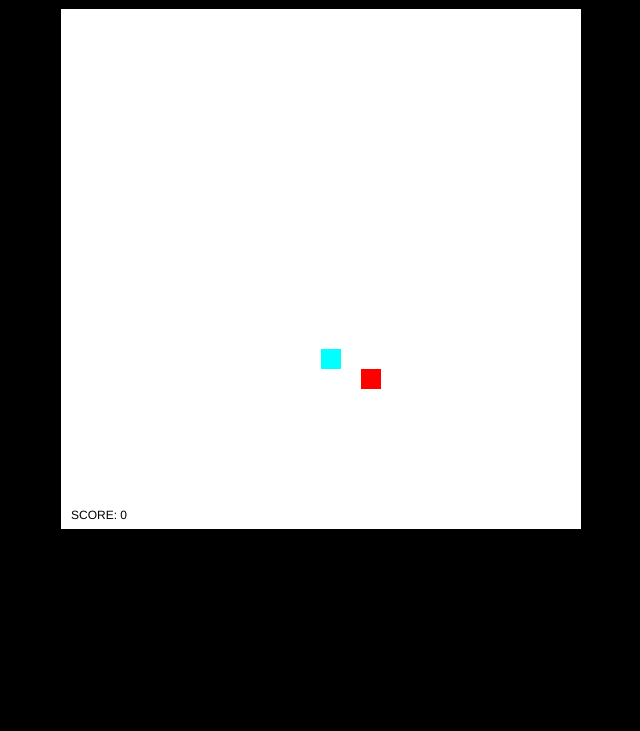
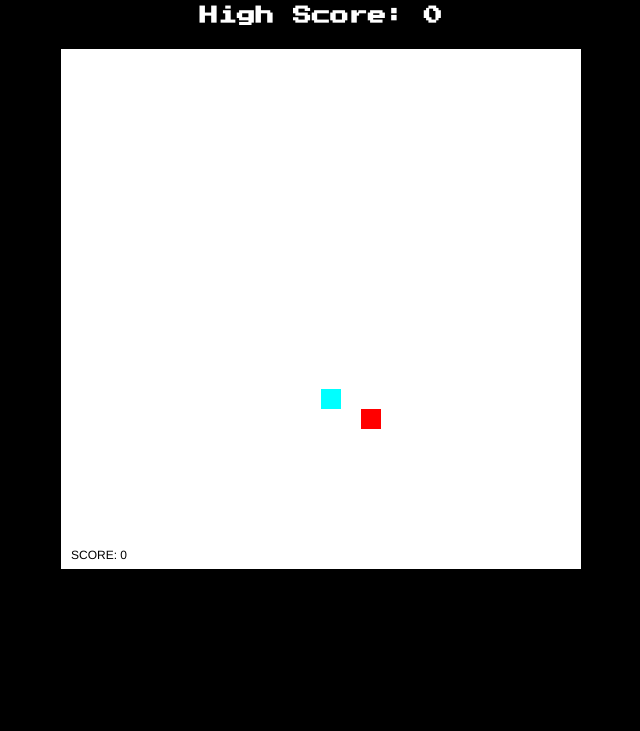
Before and after one commit to zaturnvalley/snakeGame, a plain HTML site: page index.html in a window 1280 px wide. Shown: the part 69-800 px from the top of the page, without its empty margins (319-959 px from the left). Drawn offline with nearby package versions, Linux system fonts and the light colour scheme.

Commit message:
added high score text

```diff
--- a/code.js
+++ b/code.js
@@ -76,6 +76,9 @@ function main() {
   ctx = canvas.getContext("2d");
   var container = document.getElementById('container');
   container.appendChild(canvas);
+
+  var titleSection = document.getElementsByClassName('titleSection');
+
 
   ctx.font = "12px Helvetica";
 
@@ -167,6 +170,10 @@ function update() {
 
     if (grid.get(nx, ny) === FRUIT) {
       score++;
+      if(score > HIGHSCORE){
+        HIGHSCORE = score;
+        $('#scoreText').text("High Score: " + HIGHSCORE);
+      }
       var tail = {x:nx, y:ny}
       setFood();
     } else {
--- a/index.html
+++ b/index.html
@@ -10,6 +10,9 @@
   <h1>
     Snake Game
   </h1>
+  <h3 id="scoreText">
+    High Score: 0
+  </h3>
   <h4 id="highScore"></h4>
   <div id="container">
   </div>
--- a/style.css
+++ b/style.css
@@ -1,7 +1,7 @@
 body {
   background: #000;
 }
-h1 {
+h1, h3 {
   text-align: center;
   font-family: 'Press Start 2P', cursive;
   color: #fff;
```
Also changed, not shown: .eslintrc.js (added).
